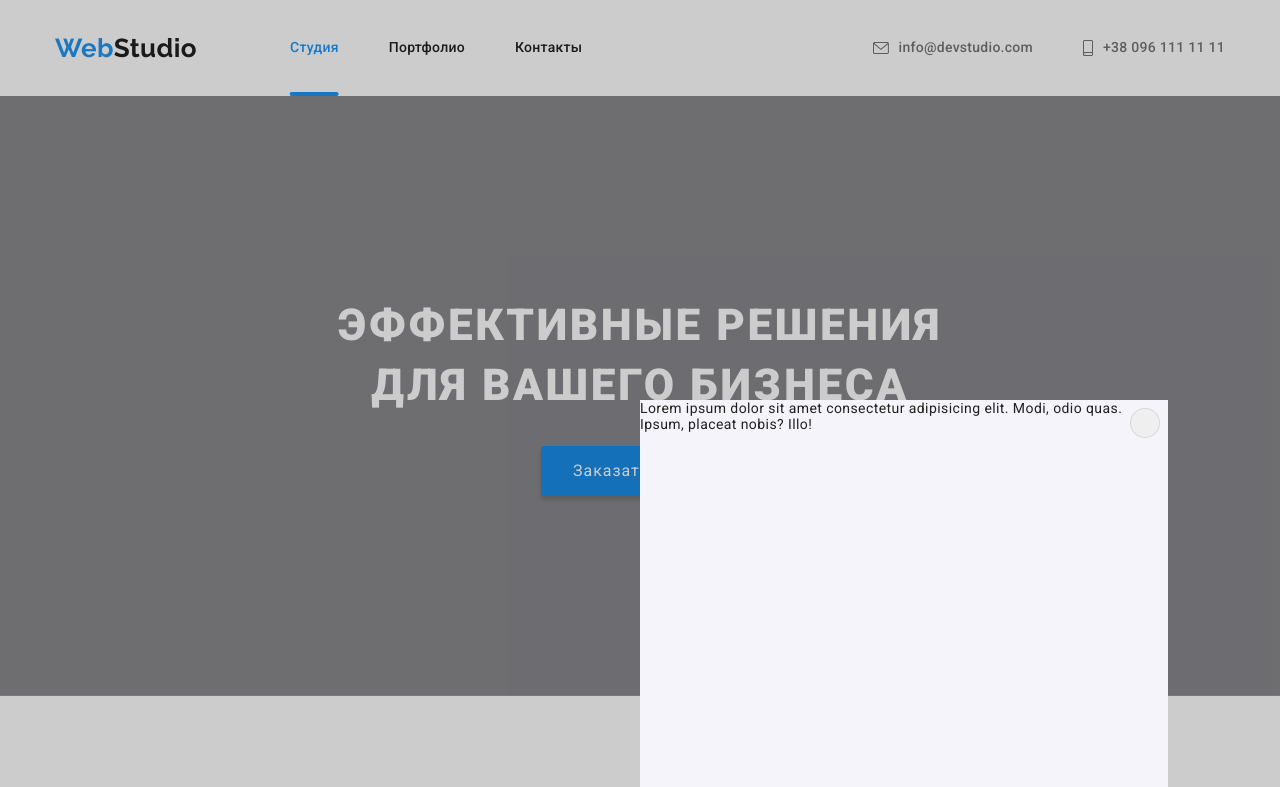
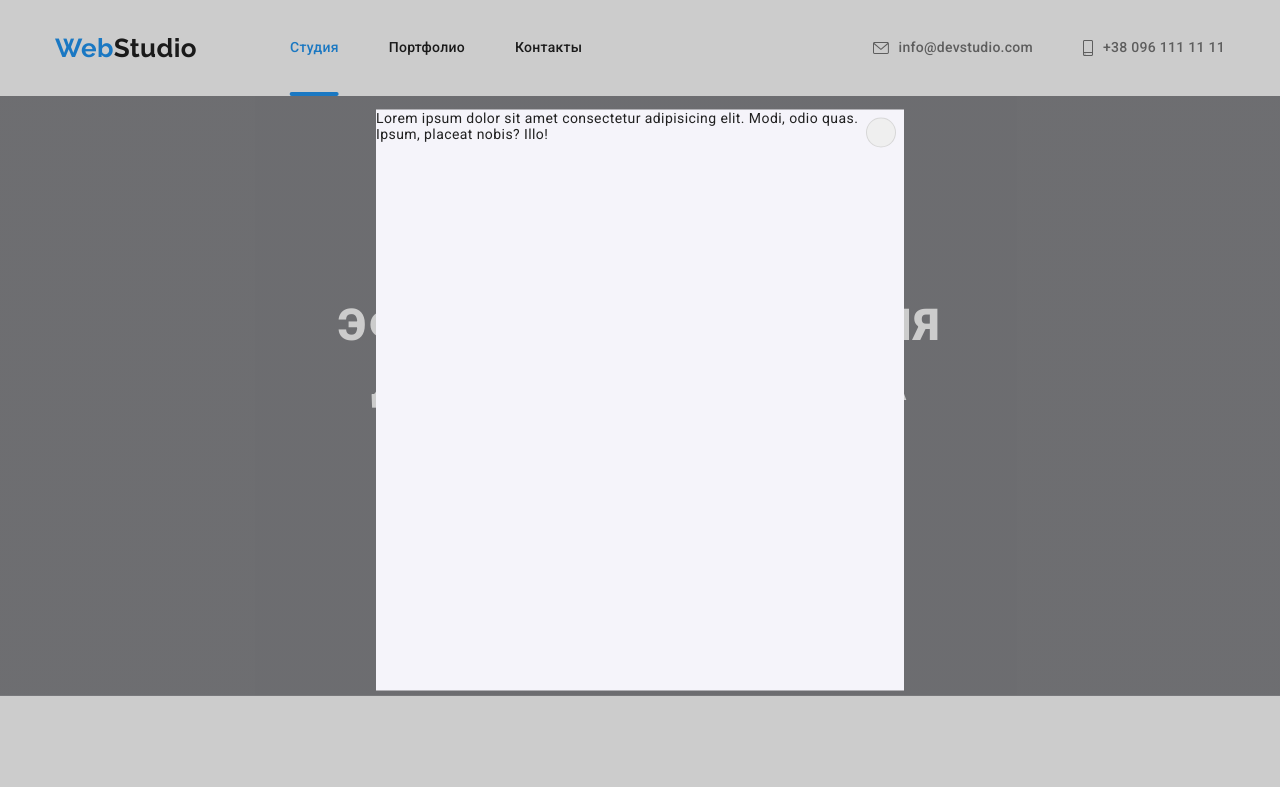
Before and after one commit to Mustadonte/goit-markup-hw-05, a plain HTML site: page index.html in a window 1280 px wide. Both pictures are taken after a click on the button "Заказать услугу". Shown: the top 787 px of the page. Drawn offline with nearby package versions, Linux system fonts and the light colour scheme.

Commit message:
Update styles.css

```diff
--- a/styles/styles.css
+++ b/styles/styles.css
@@ -729,8 +729,7 @@ img {
   height: 581px;
   top: 50%;
   left: 50%;
-  transf
-  orm: translate(-50%, -50%) scale(1);
+  transform: translate(-50%, -50%) scale(1);
   background-color: var(--third-bgc);
   transition: transform var(--primary-trans-duration) var(--primary-cubic);
 }
```
